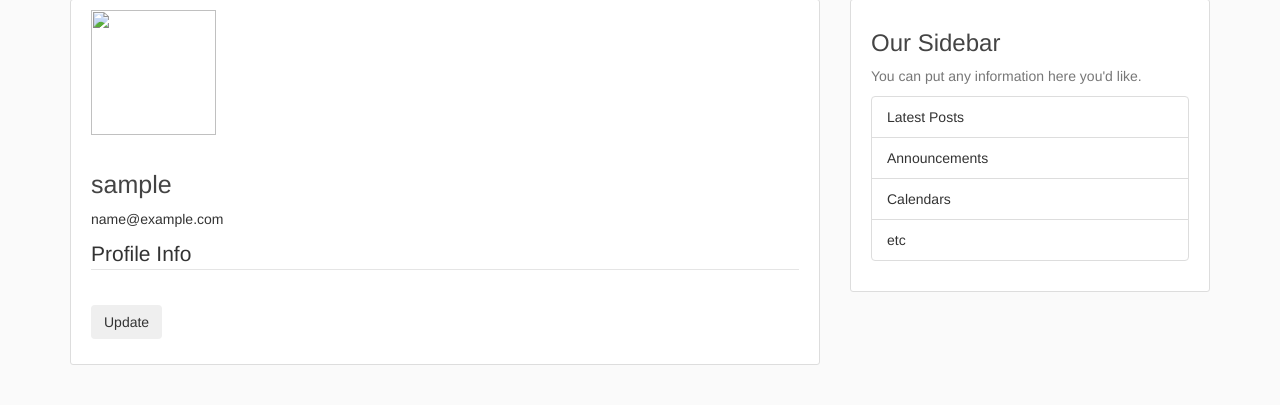
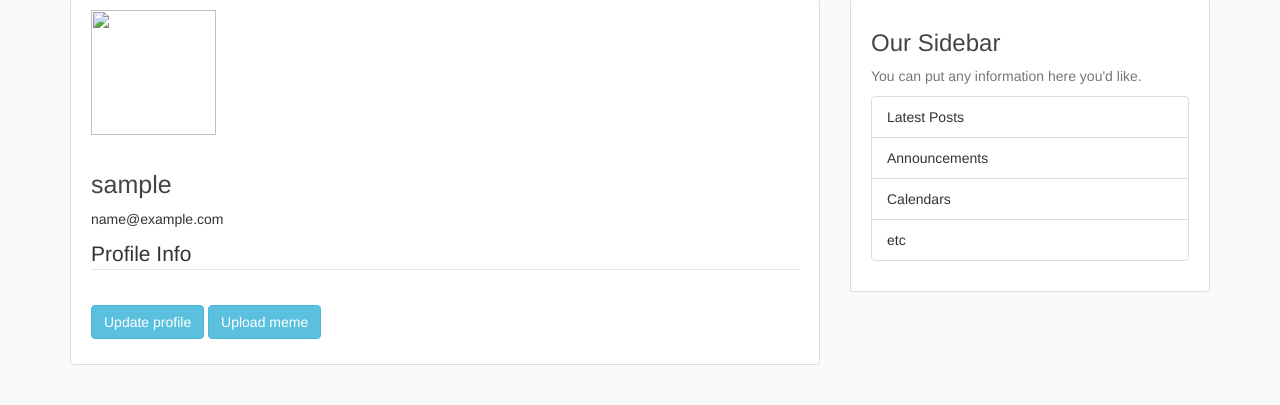
Before and after one commit to alexgeu/meme-project, a Django app: page /profile/ in a window 1280 px wide. Shown: the part 123-528 px from the top of the page. Run offline with Django 3.2, Linux system fonts and the light colour scheme; the visitor is signed in with stand-in values (Sample User, id 1); some libraries are stand-ins or nearby versions.

Commit message:
Added a second button in the profile.html

```diff
--- a/memeProject/register/templates/users/profile.html
+++ b/memeProject/register/templates/users/profile.html
@@ -17,7 +17,8 @@
               {{ p_form|crispy }}
           </fieldset>
           <div class="form-group">
-              <button class="btn btn-outline-info" type="submit">Update</button>
+              <button class="btn btn-info" type="submit">Update profile</button>
+              <button class="btn btn-info" type="submit">Upload meme</button>
           </div>
       </form>
     </div>
```
